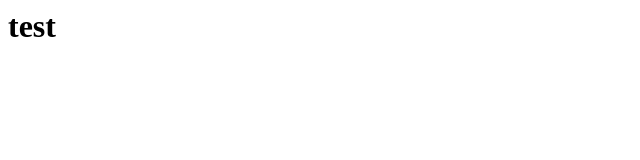
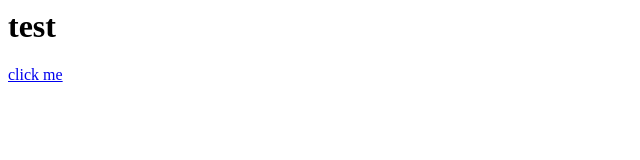
Before and after one commit to Ryandowler/test, a plain HTML site: page index.html in a window 1280 px wide. Shown: the full height of the page, 0-640 px from the left. Drawn offline with Linux system fonts and the light colour scheme.

Commit message:
Update index.html

```diff
--- a/index.html
+++ b/index.html
@@ -2,6 +2,7 @@
 <html>
 <body>
 <h1>  test </h1>
+<a href="Intro.html"> click me </a>
 
 </body>
 
```
